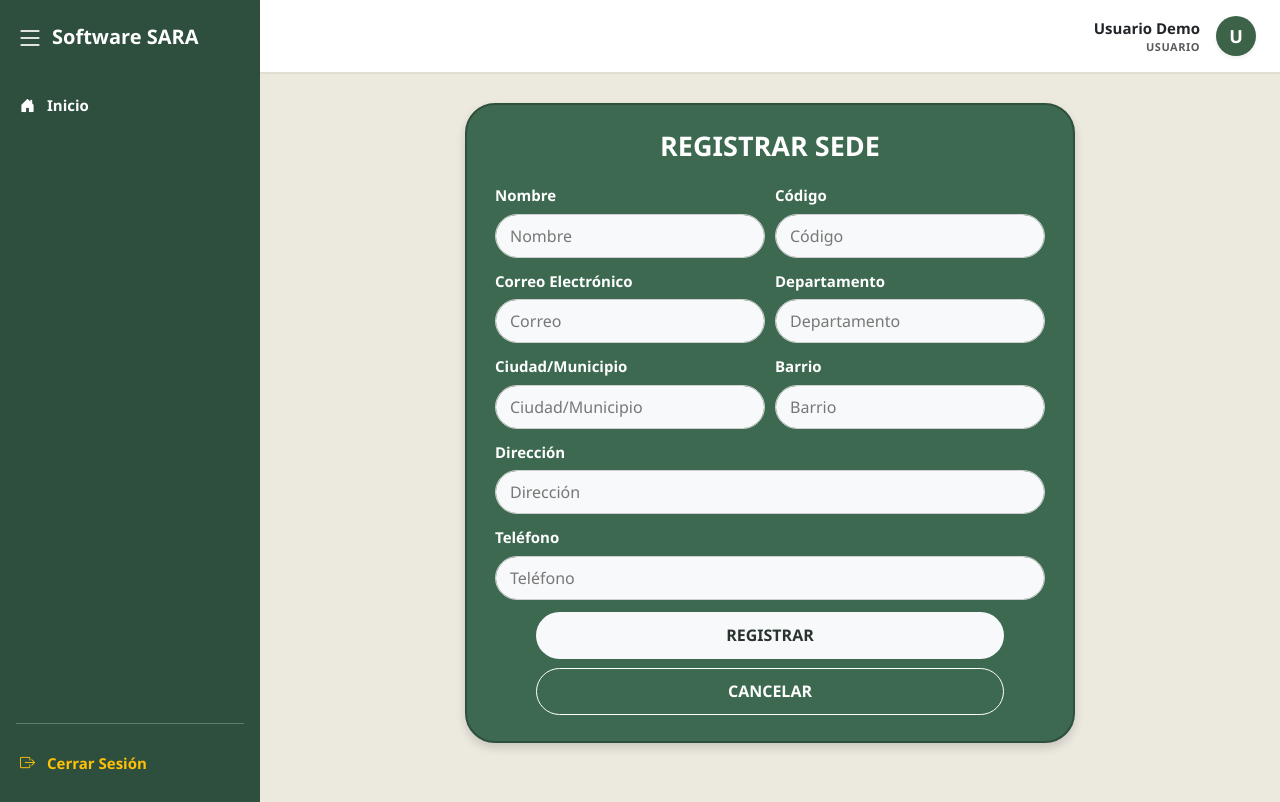
After one commit to Yuliana-2006/Software-SARA, an ASP.NET Core app: template Views/Sedes/CrearSede.cshtml in a window 1280 px wide. The commit adds this page. Run offline with ASP.NET Core 8, Linux system fonts and the light colour scheme; the template is opened without the code that fills it, so the values that code supplies are empty.

Commit message:
Registrar Sede

```diff
--- a/Controllers/SedesController.cs
+++ b/Controllers/SedesController.cs
@@ -12,7 +12,7 @@ namespace Software_SARA.Controllers
         }
 
         // GET: SedesController/Details/5
-        public ActionResult Details(int id)
+        public ActionResult CrearSede()
         {
             return View();
         }
--- /dev/null
+++ b/Views/Sedes/CrearSede.cshtml
@@ -0,0 +1,344 @@
+@{
+    ViewData["Title"] = "Registrar Sede";
+}
+
+<div class="registro-container">
+
+    <div class="registro-card">
+
+        <!-- TÍTULO -->
+        <h1>REGISTRAR SEDE</h1>
+
+
+        <!-- FILA 1 -->
+        <div class="form-row">
+
+            <div class="form-group">
+                <label>Nombre</label>
+                <input type="text"
+                       class="form-control"
+                       placeholder="Nombre" />
+            </div>
+
+            <div class="form-group">
+                <label>Código</label>
+                <input type="text"
+                       class="form-control"
+                       placeholder="Código" />
+            </div>
+
+        </div>
+
+
+        <!-- FILA 2 -->
+        <div class="form-row">
+
+            <div class="form-group">
+                <label>Correo Electrónico</label>
+                <input type="email"
+                       class="form-control"
+                       placeholder="Correo" />
+            </div>
+
+            <div class="form-group">
+                <label>Departamento</label>
+                <input type="text"
+                       class="form-control"
+                       placeholder="Departamento" />
+            </div>
+
+        </div>
+
+
+        <!-- FILA 3 -->
+        <div class="form-row">
+
+            <div class="form-group">
+                <label>Ciudad/Municipio</label>
+                <input type="text"
+                       class="form-control"
+                       placeholder="Ciudad/Municipio" />
+            </div>
+
+            <div class="form-group">
+                <label>Barrio</label>
+                <input type="text"
+                       class="form-control"
+                       placeholder="Barrio" />
+            </div>
+
+        </div>
+
+
+        <!-- DIRECCIÓN -->
+        <div class="form-group full-width">
+
+            <label>Dirección</label>
+
+            <input type="text"
+                   class="form-control"
+                   placeholder="Dirección" />
+
+        </div>
+
+
+        <!-- TELÉFONO -->
+        <div class="form-group full-width">
+
+            <label>Teléfono</label>
+
+            <input type="tel"
+                   class="form-control"
+                   placeholder="Teléfono" />
+
+        </div>
+
+
+        <!-- BOTONES -->
+        <div class="buttons">
+
+            <button type="submit" class="btn-registrar">
+                REGISTRAR
+            </button>
+
+            <a asp-controller="Sedes"
+               asp-action="Index"
+               class="btn-cancelar">
+                CANCELAR
+            </a>
+
+        </div>
+
+    </div>
+
+</div>
+
+
+<style>
+
+    /* CONTENEDOR */
+
+    .registro-container {
+        width: 100%;
+        min-height: calc(100vh - 120px);
+
+        display: flex;
+        justify-content: center;
+        align-items: flex-start;
+
+        padding-top: 5px;
+    }
+
+
+    /* TARJETA VERDE */
+
+    .registro-card {
+        width: 100%;
+        max-width: 610px;
+
+        background-color: #3C694F;
+
+        border: 2px solid #2E4F3E;
+        border-radius: 30px;
+
+        padding: 25px 28px 26px 28px;
+
+        box-sizing: border-box;
+
+        box-shadow: 0 5px 10px rgba(0, 0, 0, 0.15);
+    }
+
+
+    /* TÍTULO */
+
+    .registro-card h1 {
+        color: white;
+
+        text-align: center;
+
+        font-size: 27px;
+        font-weight: 800;
+
+        margin: 0 0 22px 0;
+    }
+
+
+    /* FILAS DE DOS COLUMNAS */
+
+    .form-row {
+        display: grid;
+
+        grid-template-columns: 1fr 1fr;
+
+        gap: 10px;
+
+        margin-bottom: 12px;
+    }
+
+
+    /* GRUPOS */
+
+    .form-group {
+        margin-bottom: 12px;
+    }
+
+
+    .form-row .form-group {
+        margin-bottom: 0;
+    }
+
+
+    /* ETIQUETAS */
+
+    .form-group label {
+        display: block;
+
+        color: white;
+
+        font-size: 15px;
+        font-weight: 700;
+
+        margin-bottom: 7px;
+    }
+
+
+    /* CAMPOS */
+
+    .form-control {
+        width: 100%;
+
+        height: 44px;
+
+        border-radius: 25px;
+
+        border: 1px solid #D0D0D0;
+
+        background-color: #F8F9FA;
+
+        padding: 8px 14px;
+
+        font-size: 16px;
+
+        box-sizing: border-box;
+
+        outline: none;
+    }
+
+
+    .form-control:focus {
+        border-color: #2E4F3E;
+
+        box-shadow: 0 0 0 2px rgba(46, 79, 62, 0.25);
+    }
+
+
+    .form-control::placeholder {
+        color: #777;
+    }
+
+
+    /* CAMPOS DE ANCHO COMPLETO */
+
+    .full-width {
+        width: 100%;
+    }
+
+
+    /* BOTONES */
+
+    .buttons {
+        display: flex;
+
+        flex-direction: column;
+
+        align-items: center;
+
+        gap: 9px;
+
+        margin-top: 3px;
+    }
+
+
+    .btn-registrar,
+    .btn-cancelar {
+        width: 85%;
+
+        height: 47px;
+
+        border-radius: 25px;
+
+        font-size: 16px;
+
+        font-weight: 800;
+
+        text-align: center;
+
+        display: flex;
+
+        align-items: center;
+
+        justify-content: center;
+
+        box-sizing: border-box;
+    }
+
+
+    /* REGISTRAR */
+
+    .btn-registrar {
+        border: none;
+
+        background-color: #F8F9FA;
+
+        color: #29342E;
+
+        cursor: pointer;
+    }
+
+
+    .btn-registrar:hover {
+        background-color: #E5E7E8;
+    }
+
+
+    /* CANCELAR */
+
+    .btn-cancelar {
+        background-color: transparent;
+
+        border: 1.5px solid white;
+
+        color: white;
+
+        text-decoration: none;
+    }
+
+
+    .btn-cancelar:hover {
+        background-color: rgba(255, 255, 255, 0.1);
+
+        color: white;
+    }
+
+
+    /* RESPONSIVE */
+
+    @@media (max-width: 600px) {
+
+        .registro-card {
+            padding: 22px 18px;
+        }
+
+        .form-row {
+            grid-template-columns: 1fr;
+            gap: 0;
+        }
+
+        .btn-registrar,
+        .btn-cancelar {
+            width: 100%;
+        }
+
+    }
+
+</style>
--- a/Views/Shared/_Layout.cshtml
+++ b/Views/Shared/_Layout.cshtml
@@ -91,7 +91,7 @@
 
                     @if (rol == "Dueño")
                     {
-                        <a asp-controller="Home" asp-action="Index"><i class="bi bi-building"></i> Sedes</a>
+                        <a asp-controller="Sedes" asp-action="RegistrarSede"><i class="bi bi-building"></i> Sedes</a>
                         <a asp-controller="Home" asp-action="Index"><i class="bi bi-person-badge-fill"></i> Gerentes</a>
                         <a asp-controller="Home" asp-action="Index"><i class="bi bi-bar-chart-line-fill"></i> Informes</a>
                     }
```
Also changed, not shown: Views/Sedes/RegistrarSede.cshtml (+81 -4 lines).
